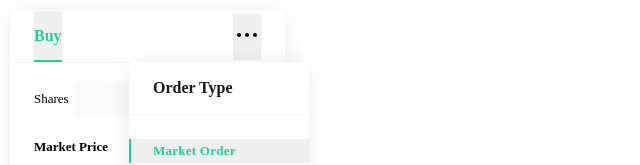
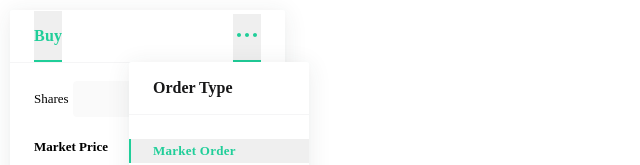
Before and after one commit to tradingtrove/buy_sell_module, a React app: page / in a window 1280 px wide. Both pictures are taken after a click on the button 247 px from the left and 38 px from the top of the page. Shown: the top 165 px of the page, without its empty margins (0-640 px from the left). Built offline with nearby package versions, Linux system fonts and the light colour scheme; no server answers; the HTML template or start-up script is replaced by a standard one; a web font is replaced by a local one.

Commit message:
Added hover and clicked styling for triple dot button

```diff
--- a/src/App.jsx
+++ b/src/App.jsx
@@ -367,6 +367,25 @@ class App extends React.Component {
       expirationRow = <div />;
     }
 
+    let orderMenuButton;
+    if (this.state.ordertypeclicked === true) {
+      orderMenuButton = (
+        <button className="kebab clicked-tab" onClick={this.orderTypeMenuClick} type="button">
+          <svg width="28" height="28" viewBox="0 0 28 28">
+            <path className="kebab" fill="#20ce99" fillRule="evenodd" d="M14,16 C12.8954305,16 12,15.1045695 12,14 C12,12.8954305 12.8954305,12 14,12 C15.1045695,12 16,12.8954305 16,14 C16,15.1045695 15.1045695,16 14,16 Z M6,16 C4.8954305,16 4,15.1045695 4,14 C4,12.8954305 4.8954305,12 6,12 C7.1045695,12 8,12.8954305 8,14 C8,15.1045695 7.1045695,16 6,16 Z M22,16 C20.8954305,16 20,15.1045695 20,14 C20,12.8954305 20.8954305,12 22,12 C23.1045695,12 24,12.8954305 24,14 C24,15.1045695 23.1045695,16 22,16 Z"></path>
+          </svg>
+        </button>
+      );
+    } else {
+      orderMenuButton = (
+        <button className="kebab" onClick={this.orderTypeMenuClick} type="button">
+          <svg width="28" height="28" viewBox="0 0 28 28">
+            <path fillRule="evenodd" d="M14,16 C12.8954305,16 12,15.1045695 12,14 C12,12.8954305 12.8954305,12 14,12 C15.1045695,12 16,12.8954305 16,14 C16,15.1045695 15.1045695,16 14,16 Z M6,16 C4.8954305,16 4,15.1045695 4,14 C4,12.8954305 4.8954305,12 6,12 C7.1045695,12 8,12.8954305 8,14 C8,15.1045695 7.1045695,16 6,16 Z M22,16 C20.8954305,16 20,15.1045695 20,14 C20,12.8954305 20.8954305,12 22,12 C23.1045695,12 24,12.8954305 24,14 C24,15.1045695 23.1045695,16 22,16 Z"></path>
+          </svg>
+        </button>
+      );
+    }
+
     return (
       <React.Fragment>
         <form>
@@ -374,11 +393,7 @@ class App extends React.Component {
             {buyButton}
             {sellButton}
             <div className="menu">
-              <button onClick={this.orderTypeMenuClick} type="button">
-                <svg width="28" height="28" viewBox="0 0 28 28">
-                  <path fillRule="evenodd" d="M14,16 C12.8954305,16 12,15.1045695 12,14 C12,12.8954305 12.8954305,12 14,12 C15.1045695,12 16,12.8954305 16,14 C16,15.1045695 15.1045695,16 14,16 Z M6,16 C4.8954305,16 4,15.1045695 4,14 C4,12.8954305 4.8954305,12 6,12 C7.1045695,12 8,12.8954305 8,14 C8,15.1045695 7.1045695,16 6,16 Z M22,16 C20.8954305,16 20,15.1045695 20,14 C20,12.8954305 20.8954305,12 22,12 C23.1045695,12 24,12.8954305 24,14 C24,15.1045695 23.1045695,16 22,16 Z"></path>
-                </svg>
-              </button>
+              {orderMenuButton}
               {orderType}
             </div>
           </header>
--- a/src/style.css
+++ b/src/style.css
@@ -39,12 +39,12 @@ header div button {
   padding: 0px;
   margin-right: 12px;
   border-bottom: 2px solid #ffffff;
-  letter-spacing: normal;
-  -o-transition:.3s;
-  -ms-transition:.3s;
-  -moz-transition:.3s;
-  -webkit-transition:.3s;
-  transition:.3s;
+  letter-spacing: 0.25px;
+  -o-transition:.2s;
+  -ms-transition:.2s;
+  -moz-transition:.2s;
+  -webkit-transition:.2s;
+  transition:.2s;
 }
 
 header div button:hover {
@@ -87,11 +87,11 @@ input {
   font-size: 13px;
   margin: auto 0px;
   padding: 0px 13px;
-  -o-transition:.3s;
-  -ms-transition:.3s;
-  -moz-transition:.3s;
-  -webkit-transition:.3s;
-  transition:.3s;
+  -o-transition:.2s;
+  -ms-transition:.2s;
+  -moz-transition:.2s;
+  -webkit-transition:.2s;
+  transition:.2s;
 }
 
 input:hover {
@@ -228,6 +228,11 @@ footer {
   color: #171718;
   display: flex;
   flex-direction: column;
+  -o-transition:.1s;
+  -ms-transition:.1s;
+  -moz-transition:.1s;
+  -webkit-transition:.1s;
+  transition:.1s;
 }
 
 .ordertypeheader {
@@ -274,3 +279,7 @@ footer {
 .inactive {
   border: none;
 }
+
+.kebab:hover {
+  fill: #20ce99;
+}
```
Also changed, not shown: 1 other file (tests, documents, lock files or other folders).
